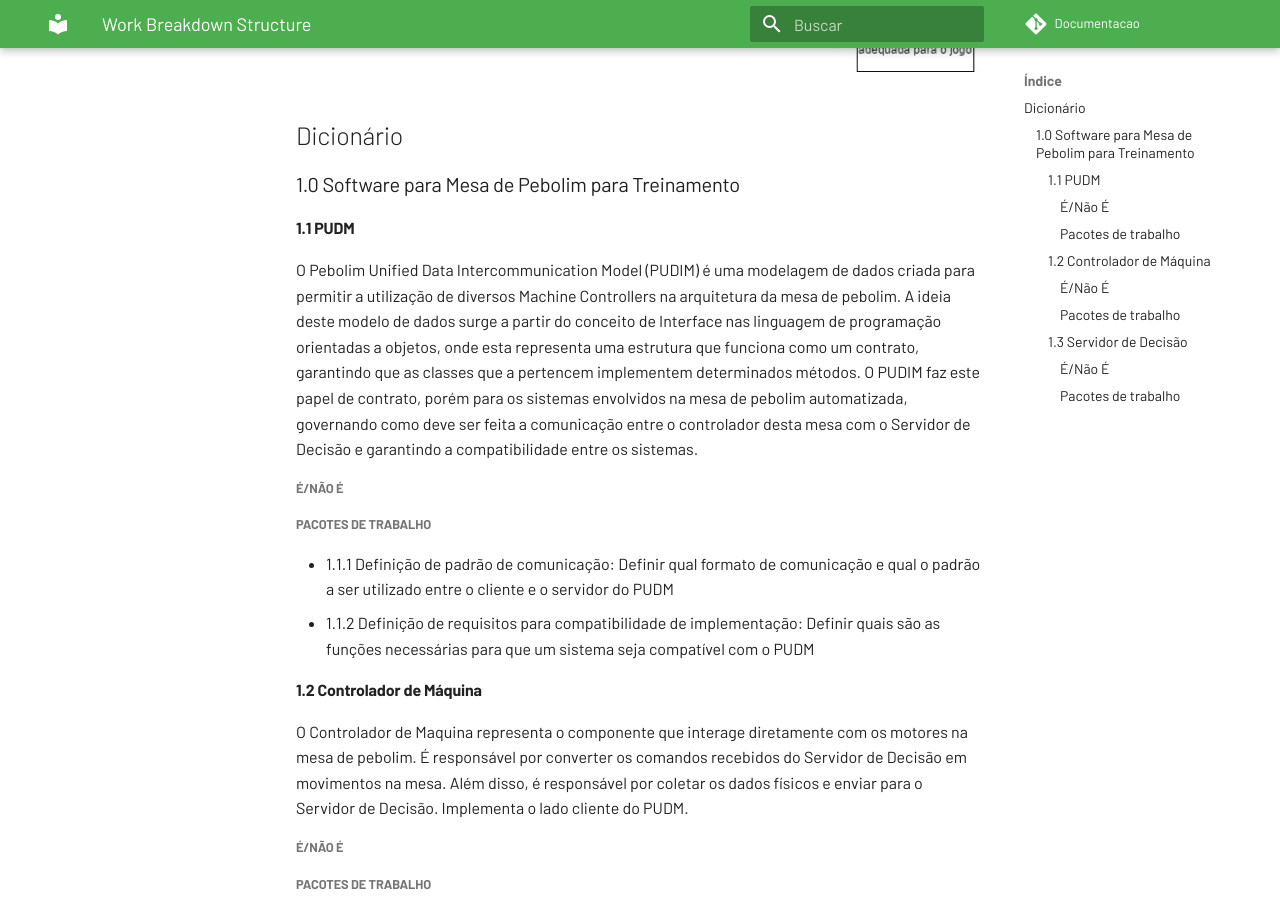
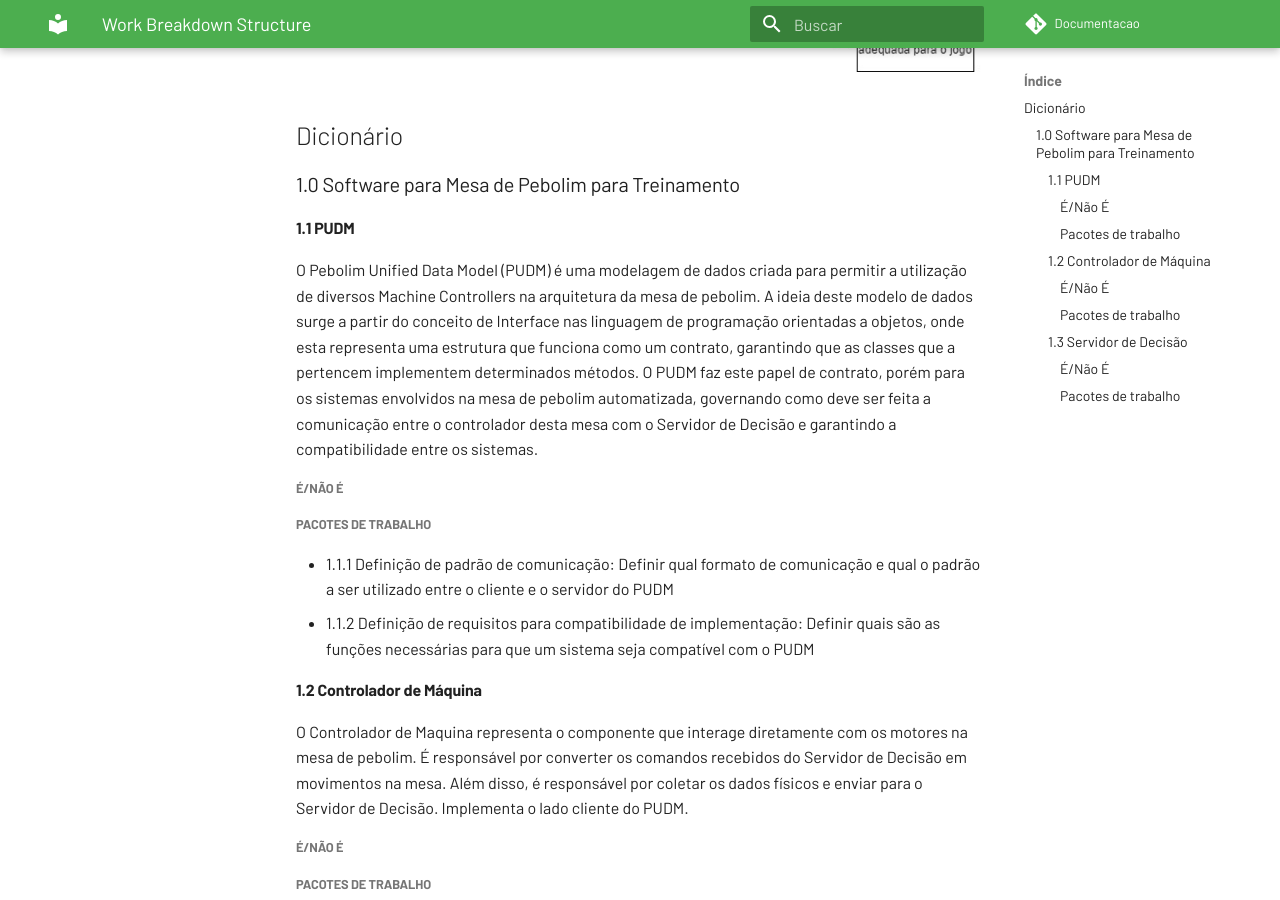
Before and after one commit to pi2-2020-1-pebolim/Documentacao, an MkDocs documentation site: the page built from docs/eap.md, in a window 1280 px wide and 900 px high, scrolled down 1041 px. Built offline with MkDocs 1.6.1 and Material for MkDocs 9.7.7, drawn with Linux system fonts in a browser that asks for light colours; comment, search, counter and statistics services are not loaded.

Commit message:
fix: PUDM name

```diff
--- a/docs/eap.md
+++ b/docs/eap.md
@@ -8,7 +8,7 @@
 
 #### 1.1 PUDM
 
-O Pebolim Unified Data Intercommunication Model (PUDIM) é uma modelagem de dados criada para permitir a utilização de diversos Machine Controllers na arquitetura da mesa de pebolim. A ideia deste modelo de dados surge a partir do conceito de Interface nas linguagem de programação orientadas a objetos, onde esta representa uma estrutura que funciona como um contrato, garantindo que as classes que a pertencem implementem determinados métodos. O PUDIM faz este papel de contrato, porém para os sistemas envolvidos na mesa de pebolim automatizada, governando como deve ser feita a comunicação entre o controlador desta mesa com o Servidor de Decisão e garantindo a compatibilidade entre os sistemas.
+O Pebolim Unified Data Model (PUDM) é uma modelagem de dados criada para permitir a utilização de diversos Machine Controllers na arquitetura da mesa de pebolim. A ideia deste modelo de dados surge a partir do conceito de Interface nas linguagem de programação orientadas a objetos, onde esta representa uma estrutura que funciona como um contrato, garantindo que as classes que a pertencem implementem determinados métodos. O PUDM faz este papel de contrato, porém para os sistemas envolvidos na mesa de pebolim automatizada, governando como deve ser feita a comunicação entre o controlador desta mesa com o Servidor de Decisão e garantindo a compatibilidade entre os sistemas.
 
 ##### É/Não É
 
```
